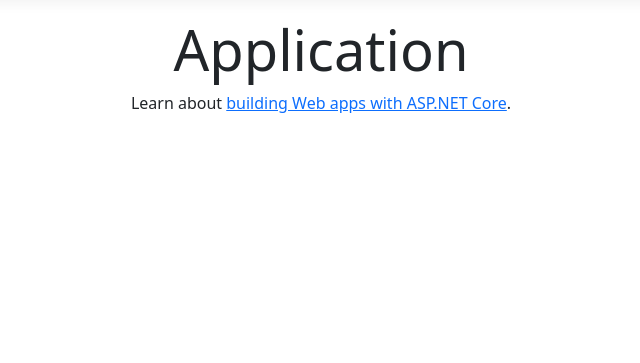
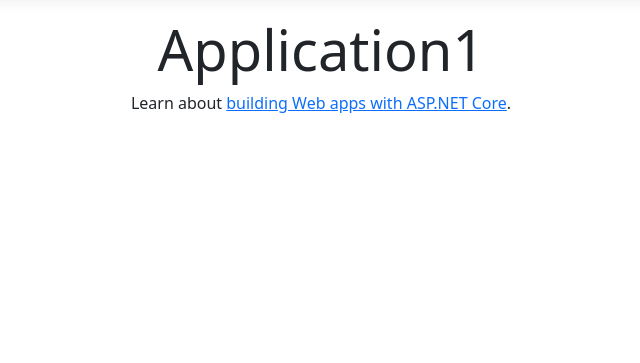
Before and after one commit to DevopsRaj123/WebApplication1, an ASP.NET Core app: page / in a window 1280 px wide. Shown: the part 57-420 px from the top of the page, without its empty margins (319-959 px from the left). Run offline with ASP.NET Core 8, Linux system fonts and the light colour scheme; style sheets or scripts are compiled from the project's sources.

Commit message:
Application1 changed

```diff
--- a/WebApplication1/Pages/Index.cshtml
+++ b/WebApplication1/Pages/Index.cshtml
@@ -5,6 +5,6 @@
 }
 
 <div class="text-center">
-    <h1 class="display-4">Application</h1>
+    <h1 class="display-4">Application1</h1>
     <p>Learn about <a href="https://learn.microsoft.com/aspnet/core">building Web apps with ASP.NET Core</a>.</p>
 </div>
```
